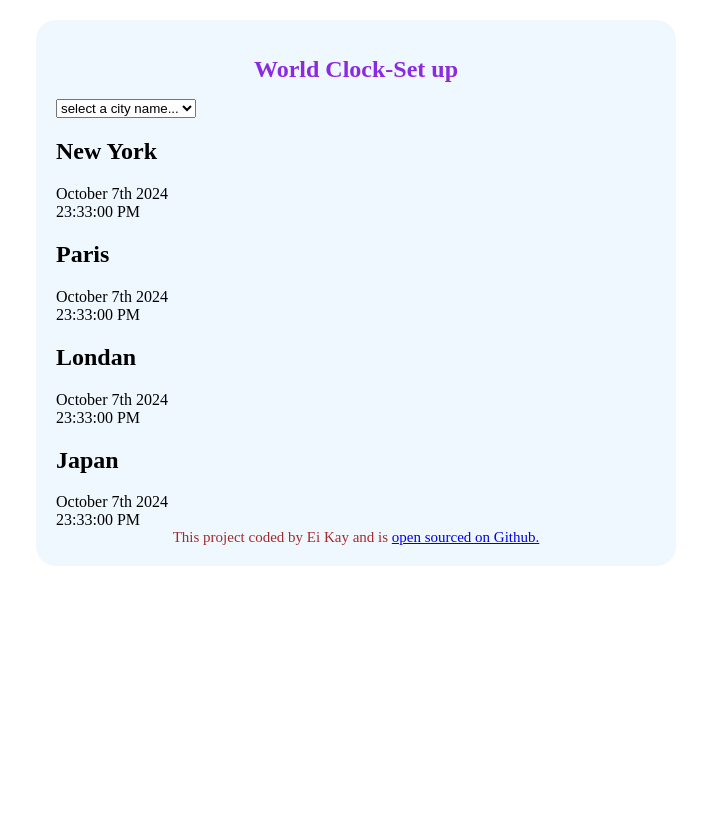
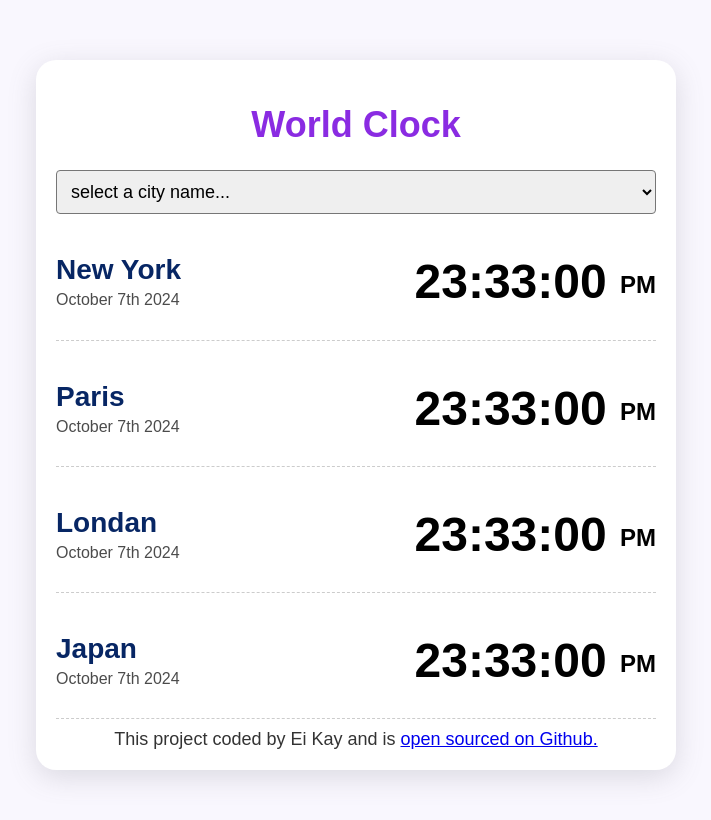
Before and after one commit to EiKayKhaing2024/World.Clock-Setup2, a plain HTML site: page index.html in a window 1280 px wide. Shown: the whole page, without its empty margins (284-995 px from the left). Drawn offline with Linux system fonts and the light colour scheme.

Commit message:
added the css function to the project

```diff
--- a/css/style.css
+++ b/css/style.css
@@ -1,22 +1,60 @@
+body{
+    background-color: #f9f7fe;
+    font-family:sans-serif;
+}
+
+
 .container{
-    background:aliceblue;
-    margin: 20px auto;
+    background:white;
+    font-family: sans-serif;
+    margin: 60px auto;
     max-width: 600px;
     padding: 20px;
     border-radius: 20px;
-
+    box-shadow: rgba(100, 100, 111, 0.2) 0px 7px 29px 0px;
 }
-
-
-
 h1{
  text-align: center;
  color:blueviolet;
- font-size: 24px;
+ font-size: 36px;
+}
+h2{
+    margin:0 0 5px;
+    font-size: 28px;
+    color:#072664;
+}
+select{
+    display: block;
+    width: 100%;
+    padding:10px;
+    font-size: 18px;
+    border-radius:4px;
+}
+.city{
+    display:flex;
+    justify-content: space-between;
+    padding:30px 0;
+    margin:10px 0;
+    border-bottom: 1px dashed rgba(0, 0, 0, 0.2)
+}
+.city:last-child{
+    border:none ;
+}
+
+.time{
+    font-size: 48px;
+    font-weight: bold;
+}
+.time small{
+    font-size: 24px;
+    vertical-align: middle;
+    line-height: 48px;
+}
+.date{
+    opacity: 0.7;
 }
 
 footer{
     text-align: center;
-    color:brown;
-    font-size: 15px;
-}
+  font-size: 18px;
+  color: rgba(0, 0, 0, 0.8);}
--- a/index.html
+++ b/index.html
@@ -8,7 +8,7 @@
 </head>
 <body>
     <div class="container">
-    <h1>World Clock-Set up</h1>
+    <h1>World Clock</h1>
     <select>
         <option value="">select a city name...</option>
         <option value="">New York</option>
@@ -17,24 +17,24 @@
         <option value="">Japan</option>
     </select>
     <div class="city">
-        <h2>New York</h2>
-        <div class="date">October 7th 2024</div>
-        <div class="time">23:33:00 PM</div>
+        <div><h2>New York</h2>
+        <div class="date">October 7th 2024</div></div>
+        <div><div class="time">23:33:00 <small>PM</small></div></div>
     </div>
     <div class="city">
-        <h2>Paris</h2>
-        <div class="date">October 7th 2024</div>
-        <div class="time">23:33:00 PM</div>
+        <div><h2>Paris</h2>
+        <div class="date">October 7th 2024</div></div>
+        <div><div class="time">23:33:00 <small>PM</small></div></div>
     </div>
     <div class="city">
-        <h2>Londan</h2>
-        <div class="date">October 7th 2024</div>
-        <div class="time">23:33:00 PM</div>
+        <div><h2>Londan</h2>
+        <div class="date">October 7th 2024</div></div>
+        <div><div class="time">23:33:00 <small>PM</small></div></div>
     </div>
     <div class="city">
-        <h2>Japan</h2>
-        <div class="date">October 7th 2024</div>
-        <div class="time">23:33:00 PM</div>
+        <div><h2>Japan</h2>
+        <div class="date">October 7th 2024</div></div>
+        <div><div class="time">23:33:00 <small>PM</small></div></div>
     </div>
     <footer>This project coded by Ei Kay and is <a href="https://github.com/EiKayKhaing2024/Worldclock-setup" target="_blank">open sourced on Github.</a></footer>
     <script src="javascript/index.js"></script></div>
```
